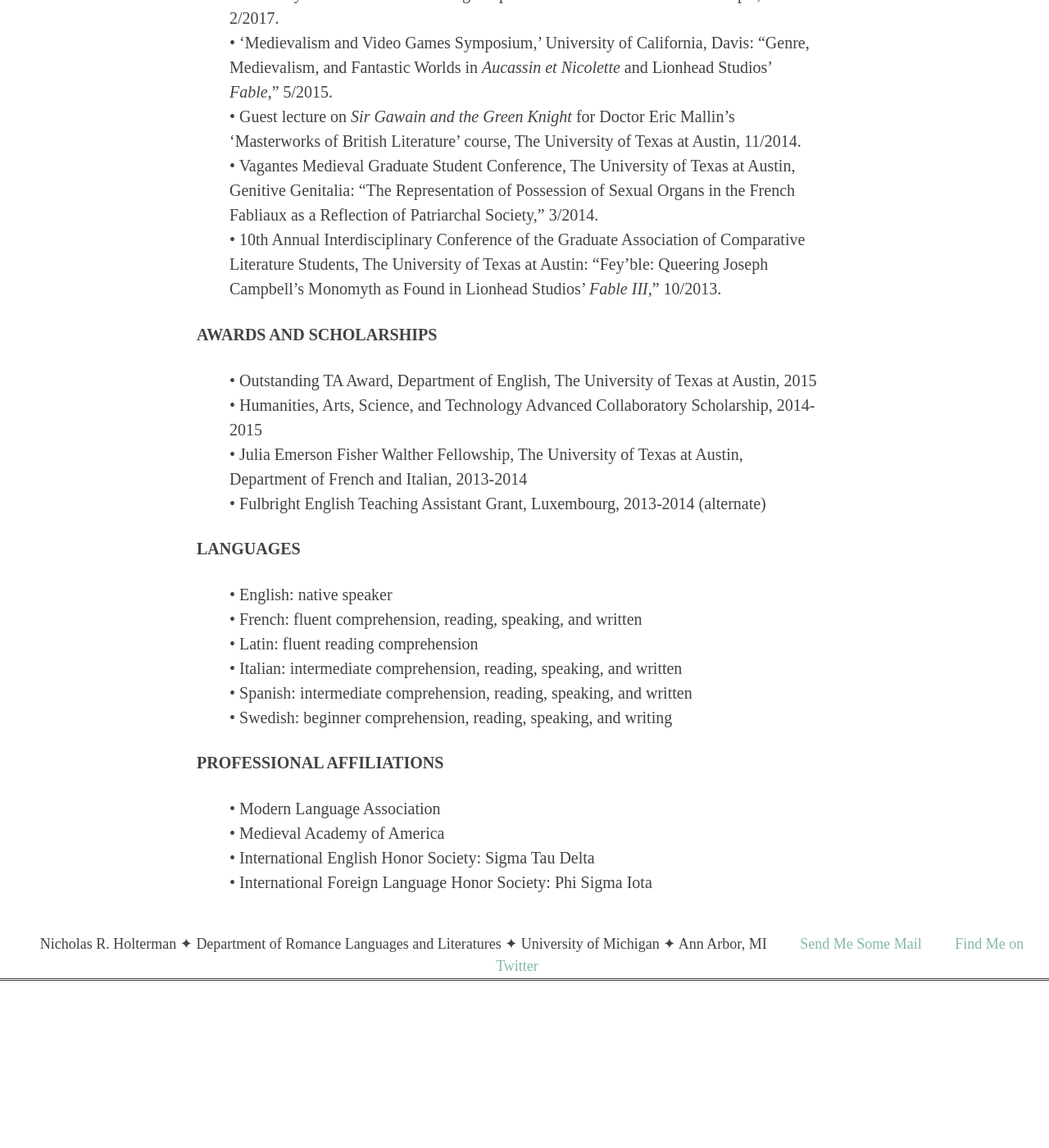
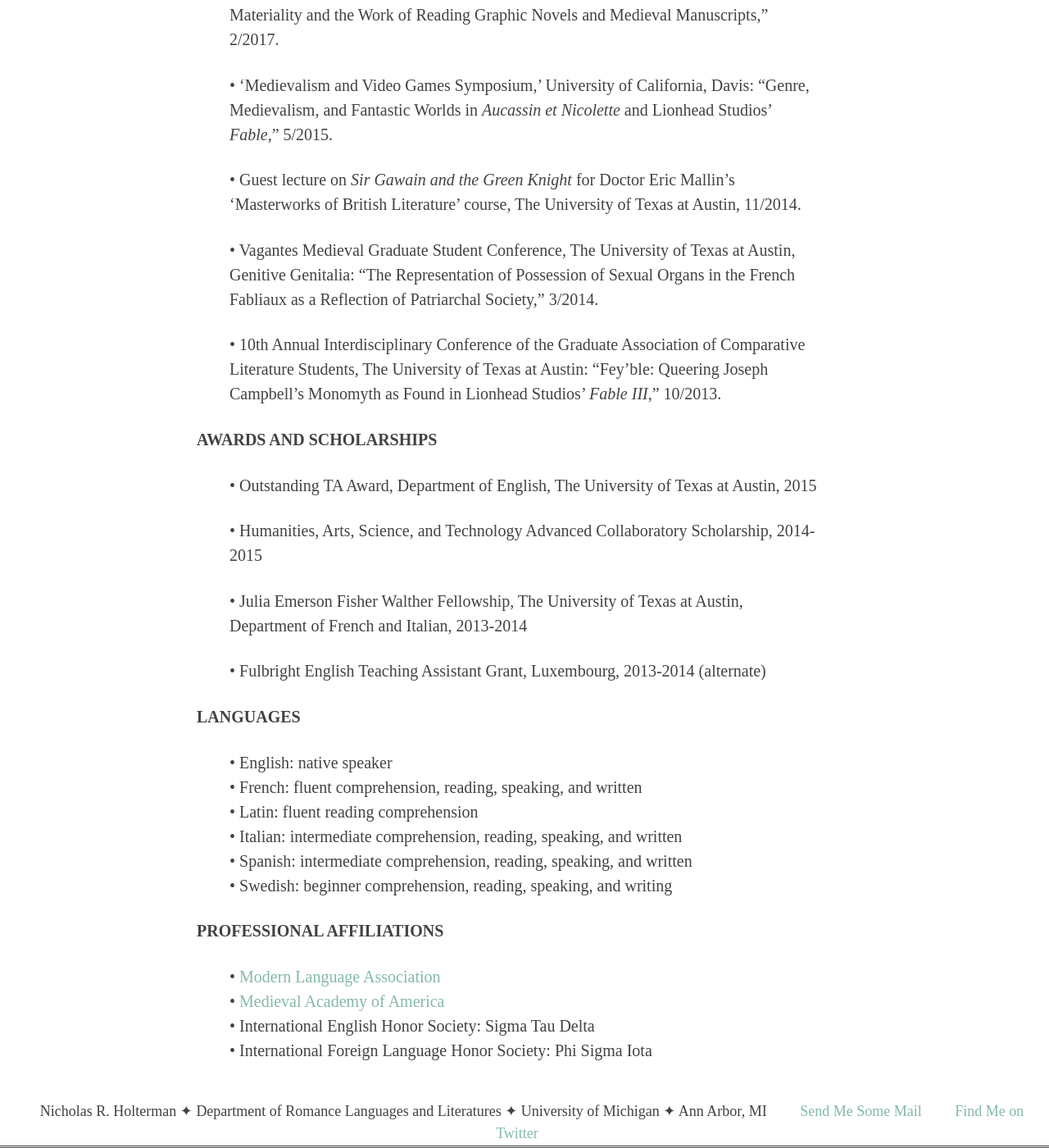
Before and after one commit to nrholterman/nrholterman.github.io, a Jekyll site: the page built from Holtermancv.md, in a window 1280 px wide and 1400 px high, scrolled down 2883 px. Shown: the whole window at 82% size. Built offline with Jekyll 4.4.1, drawn with Linux system fonts in a browser that asks for light colours; some web fonts are replaced; before the commit the page ends 4079 px from its top, so only the background shows below that; some of the changed lines change nothing that is shown.

Commit message:
cv update

```diff
--- a/Holtermancv.md
+++ b/Holtermancv.md
@@ -96,15 +96,20 @@ Austin, Texas, 1/2016-5/2015
 **Papers given:**
 
 > • Early Modern Colloquium Graduate Conference: Body Language, Bawdy Talk, University of Michigan, Ann Arbor, MI: “The Sound of Love: Orality and Intimacy of Hearing in Floire et Blanchefleur, 3/2017.
+
 > • Charles F. Fraker Conference, University of Michigan, Ann Arbor, MI: “Manual Labor: Materiality and the Work of Reading Graphic Novels and Medieval Manuscripts,” 2/2017.
+
 > • ‘Medievalism and Video Games Symposium,’ University of California,
 Davis: “Genre, Medievalism, and Fantastic Worlds in *Aucassin et Nicolette* and
 Lionhead Studios’ *Fable*,” 5/2015.
+
 > • Guest lecture on *Sir Gawain and the Green Knight* for Doctor Eric
 Mallin’s ‘Masterworks of British Literature’ course, The University of Texas at Austin, 11/2014.
+
 > • Vagantes Medieval Graduate Student Conference, The University of Texas
 at Austin, Genitive Genitalia: “The Representation of Possession of Sexual Organs in the
 French Fabliaux as a Reflection of Patriarchal Society,” 3/2014.
+
 > • 10th Annual Interdisciplinary Conference of the Graduate Association of
 Comparative Literature Students, The University of Texas at Austin: “Fey’ble: Queering Joseph
 Campbell’s Monomyth as Found in Lionhead Studios’ *Fable* *III*,” 10/2013.
@@ -113,10 +118,13 @@ Campbell’s Monomyth as Found in Lionhead Studios’ *Fable* *III*,” 10/2013.
 
 > • Outstanding TA Award, Department of English, The University of Texas
 > at Austin, 2015
+
 > • Humanities, Arts, Science, and Technology Advanced Collaboratory
 > Scholarship, 2014-2015
+
 > • Julia Emerson Fisher Walther Fellowship, The University of Texas at
 > Austin, Department of French and Italian, 2013-2014
+
 > • Fulbright English Teaching Assistant Grant, Luxembourg, 2013-2014
 > (alternate)
 
@@ -131,7 +139,7 @@ Campbell’s Monomyth as Found in Lionhead Studios’ *Fable* *III*,” 10/2013.
 
 **PROFESSIONAL AFFILIATIONS**
 
-> • Modern Language Association
-> • Medieval Academy of America
+> • [Modern Language Association](https://www.mla.org/)
+> • [Medieval Academy of America](http://www.medievalacademy.org/)
 > • International English Honor Society: Sigma Tau Delta
 > • International Foreign Language Honor Society: Phi Sigma Iota
```
